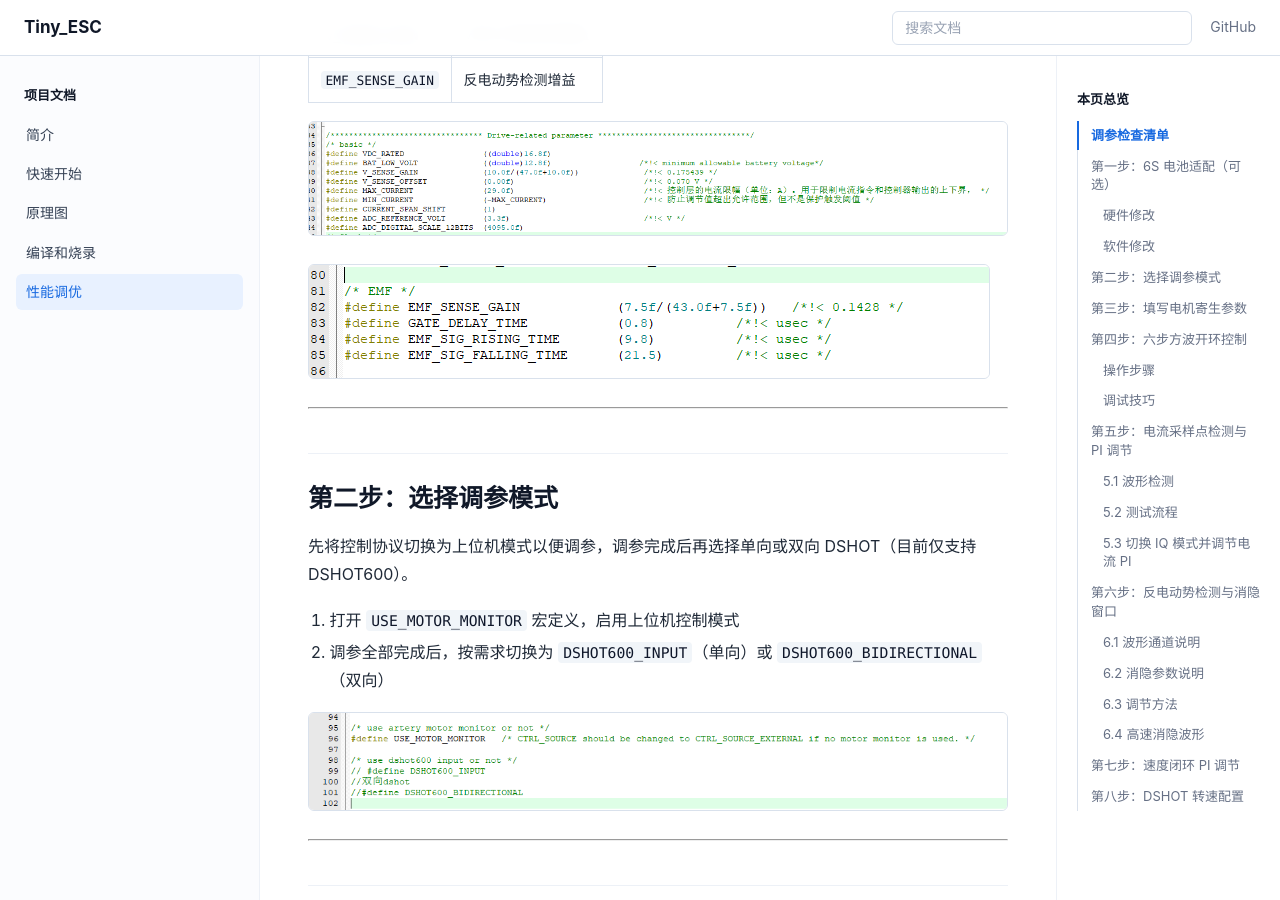
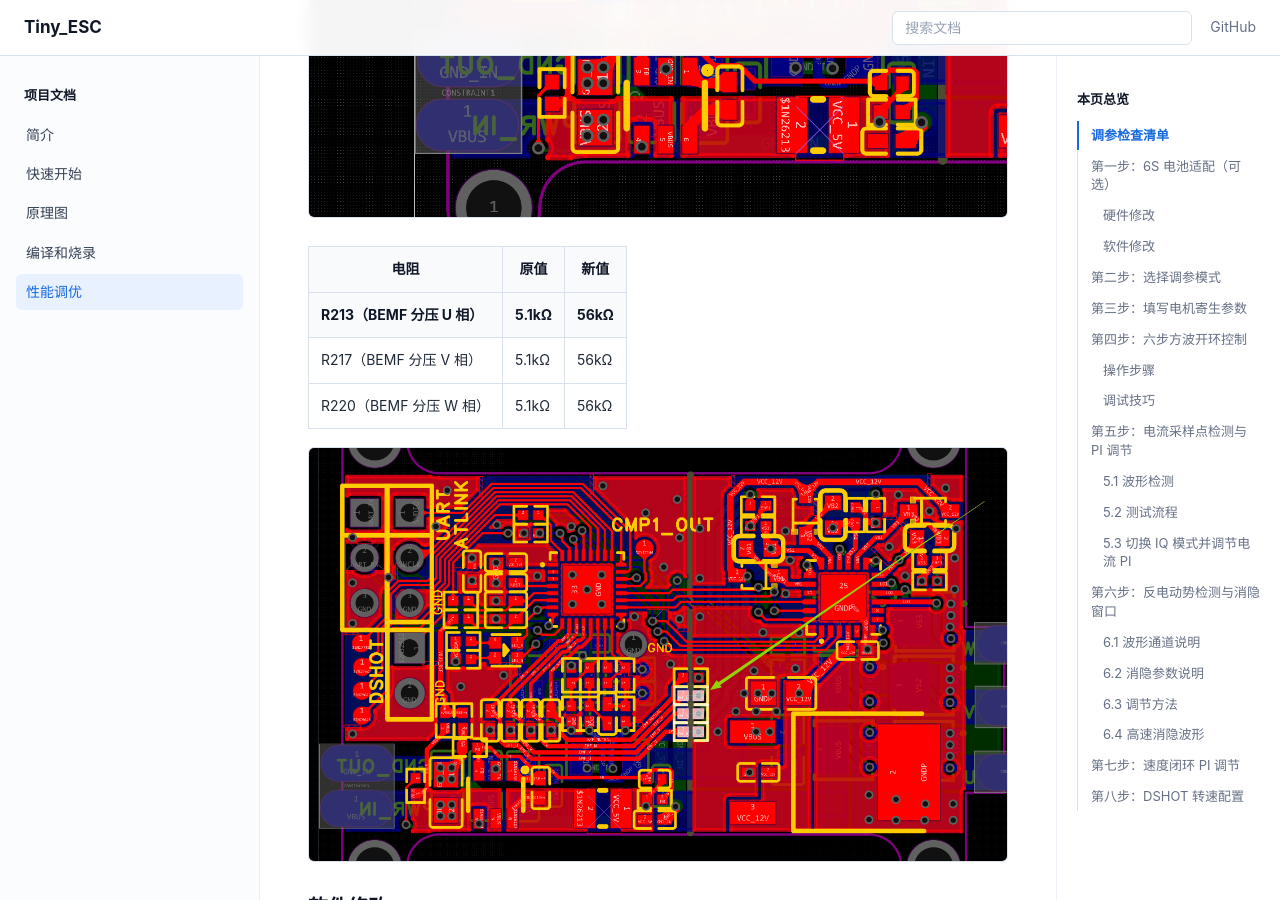
Before and after one commit to BearShang/motor_drv-software, a Jekyll site: the page built from docs/performance-tuning.md, in a window 1280 px wide and 900 px high, scrolled down 1382 px. Built offline with Jekyll 4.4.1, drawn with Linux system fonts in a browser that asks for light colours.

Commit message:
添加硬件修改分压图片

```diff
--- a/docs/performance-tuning.md
+++ b/docs/performance-tuning.md
@@ -30,9 +30,16 @@
 | 电阻 | 原值 | 新值 |
 |------|------|------|
 | R231（VBUS 分压） | 10kΩ | 5.6kΩ |
+
+<img src="{{ '/docs/pics/performance-tuning/R231（VBUS分压）.png' | relative_url }}?v={{ site.time | date: '%s' }}" alt="R231（VBUS分压）">
+
+| 电阻 | 原值 | 新值 |
+|------|------|------|
 | R213（BEMF 分压 U 相） | 5.1kΩ | 56kΩ |
 | R217（BEMF 分压 V 相） | 5.1kΩ | 56kΩ |
 | R220（BEMF 分压 W 相） | 5.1kΩ | 56kΩ |
+
+<img src="{{ '/docs/pics/performance-tuning/R213R217R220分压.png' | relative_url }}?v={{ site.time | date: '%s' }}" alt="R213R217R220分压">
 
 ### 软件修改
 
```
Also changed, not shown: docs/pics/performance-tuning/R213R217R220分压.png (added), docs/pics/performance-tuning/R231（VBUS分压）.png (added).
